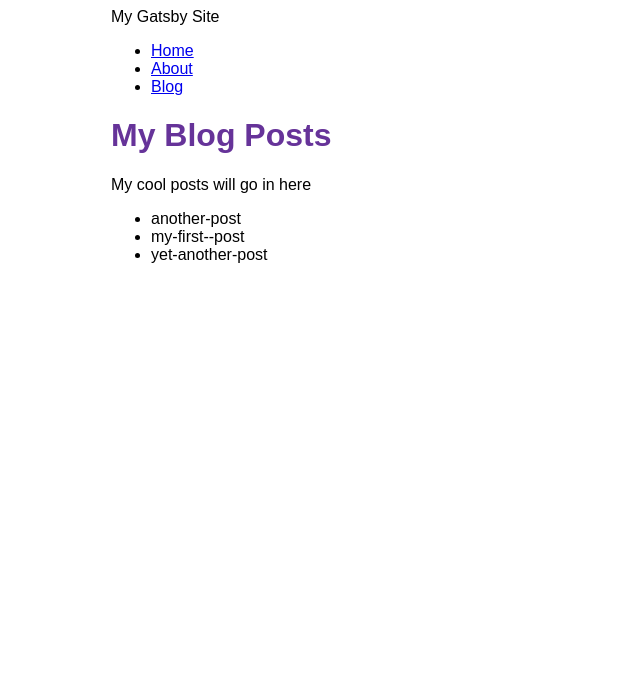
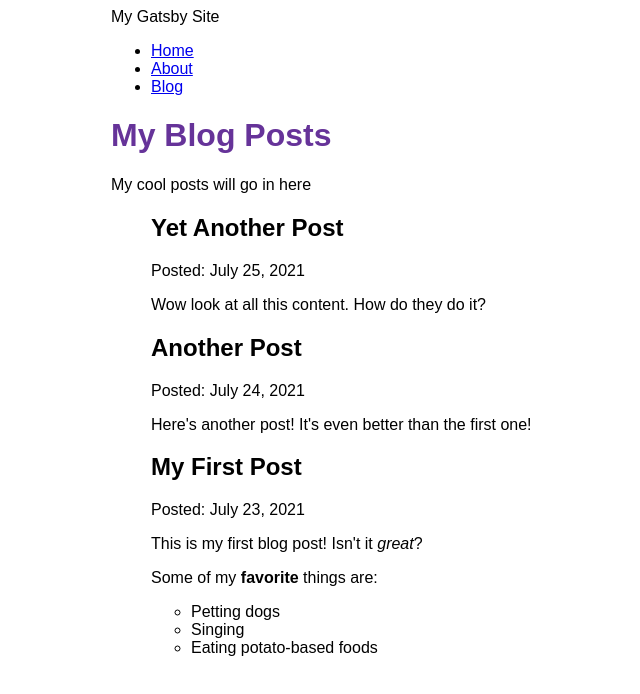
Before and after one commit to Arieseco/tutorial0902, a Gatsby site: page /blog in a window 1280 px wide. Shown: the whole page, without its empty margins (279-919 px from the left). Built offline with nearby package versions, Linux system fonts and the light colour scheme; Gatsby itself is replaced by a stand-in of ours.

Commit message:
Finished Gatsby Tutorial Part 5

```diff
--- a/blog/another-post.mdx
+++ b/blog/another-post.mdx
@@ -0,0 +1,6 @@
+---
+title: "Another Post"
+date: "2021-07-24"
+---
+
+Here's another post! It's even better than the first one!
--- a/blog/my-first--post.mdx
+++ b/blog/my-first--post.mdx
@@ -0,0 +1,12 @@
+---
+title: "My First Post"
+date: "2021-07-23"
+---
+
+This is my first blog post! Isn't it *great*?
+
+Some of my **favorite** things are:
+
+* Petting dogs
+* Singing
+* Eating potato-based foods
--- a/blog/yet-another-post.mdx
+++ b/blog/yet-another-post.mdx
@@ -0,0 +1,6 @@
+---
+title: "Yet Another Post"
+date: "2021-07-25"
+---
+
+Wow look at all this content. How do they do it?
--- a/gatsby-config.js
+++ b/gatsby-config.js
@@ -14,5 +14,6 @@ module.exports = {
         path: `${__dirname}/blog`,
       }
     },
+    "gatsby-plugin-mdx",
   ],
 };
--- a/package.json
+++ b/package.json
@@ -15,9 +15,12 @@
     "clean": "gatsby clean"
   },
   "dependencies": {
+    "@mdx-js/mdx": "^1.6.22",
+    "@mdx-js/react": "^1.6.22",
     "gatsby": "^3.13.0",
     "gatsby-plugin-gatsby-cloud": "^3.1.0",
     "gatsby-plugin-image": "^1.13.0",
+    "gatsby-plugin-mdx": "^2.13.0",
     "gatsby-plugin-sharp": "^3.13.0",
     "gatsby-source-filesystem": "^3.13.0",
     "react": "^17.0.1",
--- a/src/pages/blog.js
+++ b/src/pages/blog.js
@@ -1,6 +1,7 @@
 import * as React from 'react'
 import Layout from '../components/layout'
 import { graphql } from 'gatsby'
+import { MDXRenderer } from 'gatsby-plugin-mdx'
 
 const BlogPage = ({ data }) => {
   return (
@@ -8,10 +9,14 @@ const BlogPage = ({ data }) => {
       <p>My cool posts will go in here</p>
       <ul>
       {
-        data.allFile.nodes.map(node => (
-          <li key={node.name}>
-            {node.name}
-          </li>
+        data.allMdx.nodes.map((node) => (
+          <article key={node.id}>
+            <h2>{node.frontmatter.title}</h2>
+            <p>Posted: {node.frontmatter.date}</p>
+            <MDXRenderer>
+              {node.body}
+            </MDXRenderer>
+          </article>
         ))
       }
       </ul>
@@ -21,9 +26,14 @@ const BlogPage = ({ data }) => {
 
 export const query = graphql`
   query {
-    allFile {
+    allMdx(sort: {fields: frontmatter___date, order: DESC}) {
       nodes {
-        name
+        frontmatter {
+          date(formatString: "MMMM D, YYYY")
+          title
+        }
+        id
+        body
       }
     }
   }
```
Also changed, not shown: 1 other file.
